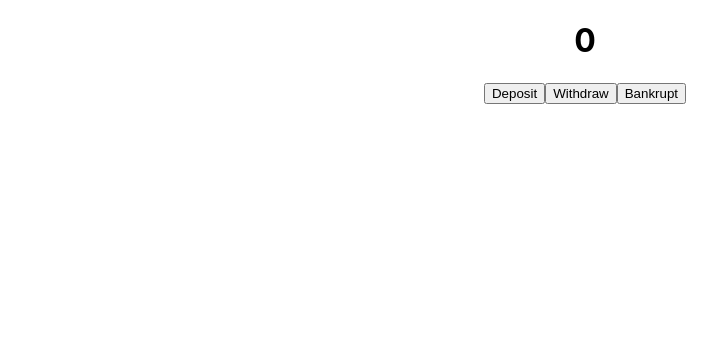
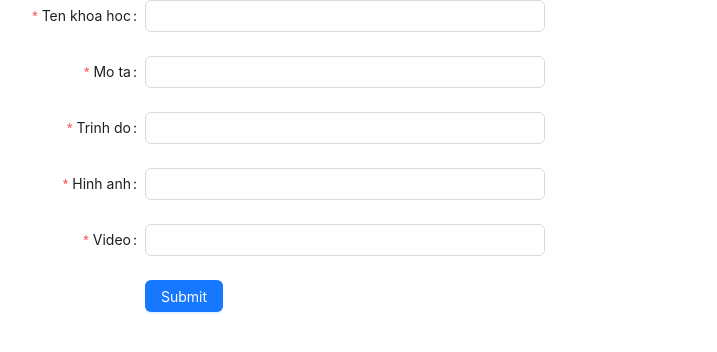
Before and after one commit to ChiVi123/tuan-1-react, a React (Create React App) app: page /course/add in a window 1280 px wide. Shown: the top 352 px of the page, without its empty margins (55-772 px from the left). Built offline with nearby package versions, Linux system fonts and the light colour scheme; no server answers.

Commit message:
crud firebase

```diff
--- a/src/App.css
+++ b/src/App.css
@@ -1,38 +1,129 @@
-.App {
-  text-align: center;
+/* http://meyerweb.com/eric/tools/css/reset/
+   v2.0 | 20110126
+   License: none (public domain)
+*/
+
+html,
+body,
+div,
+span,
+applet,
+object,
+iframe,
+h1,
+h2,
+h3,
+h4,
+h5,
+h6,
+p,
+blockquote,
+pre,
+a,
+abbr,
+acronym,
+address,
+big,
+cite,
+code,
+del,
+dfn,
+em,
+img,
+ins,
+kbd,
+q,
+s,
+samp,
+small,
+strike,
+strong,
+sub,
+sup,
+tt,
+var,
+b,
+u,
+i,
+center,
+dl,
+dt,
+dd,
+ol,
+ul,
+li,
+fieldset,
+form,
+label,
+legend,
+table,
+caption,
+tbody,
+tfoot,
+thead,
+tr,
+th,
+td,
+article,
+aside,
+canvas,
+details,
+embed,
+figure,
+figcaption,
+footer,
+header,
+hgroup,
+menu,
+nav,
+output,
+ruby,
+section,
+summary,
+time,
+mark,
+audio,
+video {
+    margin: 0;
+    padding: 0;
+    border: 0;
+    font-size: 100%;
+    font: inherit;
+    vertical-align: baseline;
 }
-
-.App-logo {
-  height: 40vmin;
-  pointer-events: none;
+/* HTML5 display-role reset for older browsers */
+article,
+aside,
+details,
+figcaption,
+figure,
+footer,
+header,
+hgroup,
+menu,
+nav,
+section {
+    display: block;
 }
-
-@media (prefers-reduced-motion: no-preference) {
-  .App-logo {
-    animation: App-logo-spin infinite 20s linear;
-  }
+body {
+    line-height: 1;
 }
-
-.App-header {
-  background-color: #282c34;
-  min-height: 100vh;
-  display: flex;
-  flex-direction: column;
-  align-items: center;
-  justify-content: center;
-  font-size: calc(10px + 2vmin);
-  color: white;
+ol,
+ul {
+    list-style: none;
 }
-
-.App-link {
-  color: #61dafb;
+blockquote,
+q {
+    quotes: none;
 }
-
-@keyframes App-logo-spin {
-  from {
-    transform: rotate(0deg);
-  }
-  to {
-    transform: rotate(360deg);
-  }
+blockquote:before,
+blockquote:after,
+q:before,
+q:after {
+    content: '';
+    content: none;
 }
+table {
+    border-collapse: collapse;
+    border-spacing: 0;
+}
--- a/src/App.tsx
+++ b/src/App.tsx
@@ -1,31 +1,10 @@
 import './App.css';
 
-import { useDispatch, useSelector } from 'react-redux';
-import { bankruptMoney, bankSelectTotal, depositMoney, withdrawMoney } from './state';
+import { RouterProvider } from 'react-router-dom';
+import router from './routers';
 
 function App() {
-    const dispatch = useDispatch();
-    const state = useSelector(bankSelectTotal);
-    const money: number = 100;
-
-    console.log('re-render');
-
-    return (
-        <div className='App'>
-            <h1>{state}</h1>
-            <button type='button' onClick={() => dispatch(depositMoney(money))}>
-                Deposit
-            </button>
-
-            <button type='button' onClick={() => dispatch(withdrawMoney(money))}>
-                Withdraw
-            </button>
-
-            <button type='button' onClick={() => dispatch(bankruptMoney())}>
-                Bankrupt
-            </button>
-        </div>
-    );
+    return <RouterProvider router={router} />;
 }
 
 export default App;
--- /dev/null
+++ b/src/views/Course/Add/index.tsx
@@ -0,0 +1,76 @@
+import type { FormProps } from 'antd';
+import { Button, Form, Input } from 'antd';
+import { addCourse } from '../../../modules/course';
+import ICourse from '../../../modules/course/entity';
+
+function AddCourse() {
+    const onFinish: FormProps<ICourse>['onFinish'] = async (values) => {
+        const result = await addCourse(values);
+        console.log('add course::', result);
+    };
+
+    const onFinishFailed: FormProps<ICourse>['onFinishFailed'] = (errorInfo) => {
+        console.log('Failed:', errorInfo);
+    };
+
+    return (
+        <Form
+            name='basic'
+            labelCol={{ span: 8 }}
+            wrapperCol={{ span: 16 }}
+            style={{ maxWidth: 600 }}
+            initialValues={{ name: '', description: '', image: '', level: '', videoId: '' } as ICourse}
+            onFinish={onFinish}
+            onFinishFailed={onFinishFailed}
+            autoComplete='off'
+        >
+            <Form.Item<ICourse>
+                label='Ten khoa hoc'
+                name='name'
+                rules={[{ required: true, message: 'Please input your name!' }]}
+            >
+                <Input />
+            </Form.Item>
+
+            <Form.Item<ICourse>
+                label='Mo ta'
+                name='description'
+                rules={[{ required: true, message: 'Please input your description!' }]}
+            >
+                <Input />
+            </Form.Item>
+
+            <Form.Item<ICourse>
+                label='Trinh do'
+                name='level'
+                rules={[{ required: true, message: 'Please input your level!' }]}
+            >
+                <Input />
+            </Form.Item>
+
+            <Form.Item<ICourse>
+                label='Hinh anh'
+                name='image'
+                rules={[{ required: true, message: 'Please input your image!' }]}
+            >
+                <Input />
+            </Form.Item>
+
+            <Form.Item<ICourse>
+                label='Video'
+                name='videoId'
+                rules={[{ required: true, message: 'Please input your videoId!' }]}
+            >
+                <Input />
+            </Form.Item>
+
+            <Form.Item wrapperCol={{ offset: 8, span: 16 }}>
+                <Button type='primary' htmlType='submit'>
+                    Submit
+                </Button>
+            </Form.Item>
+        </Form>
+    );
+}
+
+export default AddCourse;
--- /dev/null
+++ b/src/views/Course/Add/router.tsx
@@ -0,0 +1,9 @@
+import { RouteObject } from 'react-router-dom';
+import AddCourse from '.';
+
+const addCourseRouter: RouteObject = {
+    path: '/course/add',
+    Component: AddCourse,
+};
+
+export default addCourseRouter;
--- /dev/null
+++ b/src/views/Course/Edit/index.tsx
@@ -0,0 +1,101 @@
+import type { FormProps } from 'antd';
+import { Button, Form, Input } from 'antd';
+import { doc, getDoc } from 'firebase/firestore';
+import { useEffect, useState } from 'react';
+import { useParams } from 'react-router-dom';
+import firestore from '../../../config/firestore';
+import { editCourse } from '../../../modules/course';
+import ICourse from '../../../modules/course/entity';
+
+function EditCourse() {
+    const { id } = useParams();
+    const [course, setCourse] = useState<ICourse>();
+    const getCourse = doc(firestore, `courses/${id}`);
+
+    useEffect(() => {
+        (async function () {
+            const docSnap = await getDoc(getCourse);
+            if (docSnap.exists()) {
+                setCourse({ id: docSnap.id, ...docSnap.data() } as ICourse);
+            } else {
+                console.log('No such document');
+            }
+        })();
+
+        // eslint-disable-next-line react-hooks/exhaustive-deps
+    }, []);
+
+    const onFinish: FormProps<ICourse>['onFinish'] = async (values) => {
+        const result = await editCourse(id || '', values);
+        console.log('edit course::', result);
+    };
+
+    const onFinishFailed: FormProps<ICourse>['onFinishFailed'] = (errorInfo) => {
+        console.log('Failed:', errorInfo);
+    };
+
+    if (!course) {
+        return <></>;
+    }
+
+    return (
+        <Form
+            name='basic'
+            labelCol={{ span: 8 }}
+            wrapperCol={{ span: 16 }}
+            style={{ maxWidth: 600 }}
+            initialValues={course}
+            onFinish={onFinish}
+            onFinishFailed={onFinishFailed}
+            autoComplete='off'
+        >
+            <Form.Item<ICourse>
+                label='Ten khoa hoc'
+                name='name'
+                rules={[{ required: true, message: 'Please input your name!' }]}
+            >
+                <Input />
+            </Form.Item>
+
+            <Form.Item<ICourse>
+                label='Mo ta'
+                name='description'
+                rules={[{ required: true, message: 'Please input your description!' }]}
+            >
+                <Input />
+            </Form.Item>
+
+            <Form.Item<ICourse>
+                label='Trinh do'
+                name='level'
+                rules={[{ required: true, message: 'Please input your level!' }]}
+            >
+                <Input />
+            </Form.Item>
+
+            <Form.Item<ICourse>
+                label='Hinh anh'
+                name='image'
+                rules={[{ required: true, message: 'Please input your image!' }]}
+            >
+                <Input />
+            </Form.Item>
+
+            <Form.Item<ICourse>
+                label='Video'
+                name='videoId'
+                rules={[{ required: true, message: 'Please input your videoId!' }]}
+            >
+                <Input />
+            </Form.Item>
+
+            <Form.Item wrapperCol={{ offset: 8, span: 16 }}>
+                <Button type='primary' htmlType='submit'>
+                    Submit
+                </Button>
+            </Form.Item>
+        </Form>
+    );
+}
+
+export default EditCourse;
--- /dev/null
+++ b/src/views/Course/Edit/router.tsx
@@ -0,0 +1,9 @@
+import { RouteObject } from 'react-router-dom';
+import EditCourse from '.';
+
+const editCourseRouter: RouteObject = {
+    path: '/course/edit/:id',
+    Component: EditCourse,
+};
+
+export default editCourseRouter;
--- /dev/null
+++ b/src/views/Home/index.tsx
@@ -0,0 +1,50 @@
+import { Button, Flex, Table, TableProps } from 'antd';
+import { onSnapshot } from 'firebase/firestore';
+import { useEffect, useState } from 'react';
+import { Link } from 'react-router-dom';
+import { courseCollection, deleteCourse } from '../../modules/course';
+import ICourse from '../../modules/course/entity';
+
+type DataType = ICourse & { key: string };
+
+const columns: TableProps<DataType>['columns'] = [
+    {
+        title: 'Ten khoa hoc',
+        dataIndex: 'name',
+        key: 'name',
+    },
+    {
+        title: 'Trinh do',
+        dataIndex: 'level',
+        key: 'level',
+    },
+    {
+        title: '',
+        dataIndex: 'id',
+        key: 'x',
+        render: (value) => (
+            <Flex align='center' gap='small'>
+                <Link to={`/course/edit/${value}`}>
+                    <Button type='primary'>Chinh sua</Button>
+                </Link>
+                <Button danger onClick={() => deleteCourse(value)}>
+                    Xoa
+                </Button>
+            </Flex>
+        ),
+    },
+];
+
+function Home() {
+    const [courses, setCourses] = useState<DataType[]>([]);
+
+    useEffect(() => {
+        onSnapshot(courseCollection, (snapshot) => {
+            setCourses(snapshot.docs.map((doc) => ({ key: doc.id, id: doc.id, ...doc.data() } as DataType)));
+        });
+    }, []);
+
+    return <Table columns={columns} dataSource={courses} />;
+}
+
+export default Home;
--- /dev/null
+++ b/src/views/Home/router.tsx
@@ -0,0 +1,9 @@
+import { RouteObject } from 'react-router-dom';
+import Home from '.';
+
+const homeRouter: RouteObject = {
+    path: '/',
+    Component: Home,
+};
+
+export default homeRouter;
```
Also changed, not shown: tsconfig.json (+4 -9 lines), src/types/index.d.ts (added).
